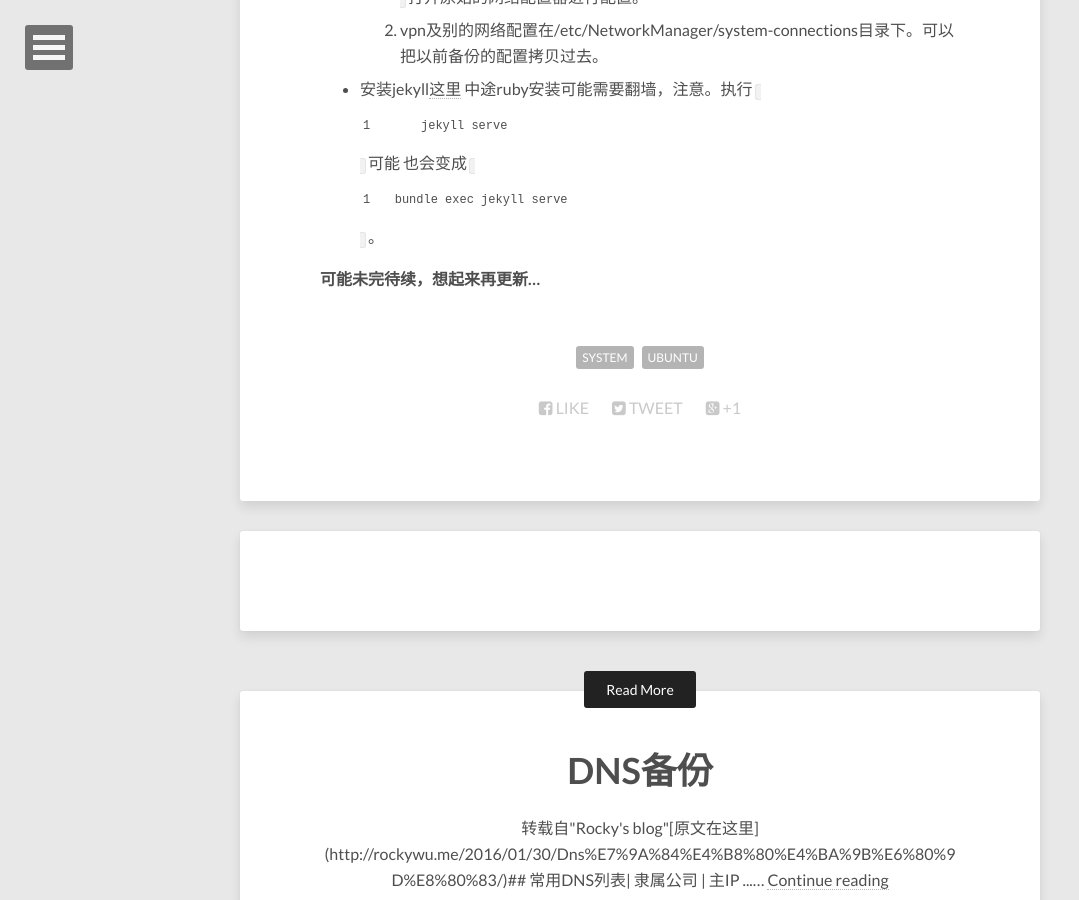
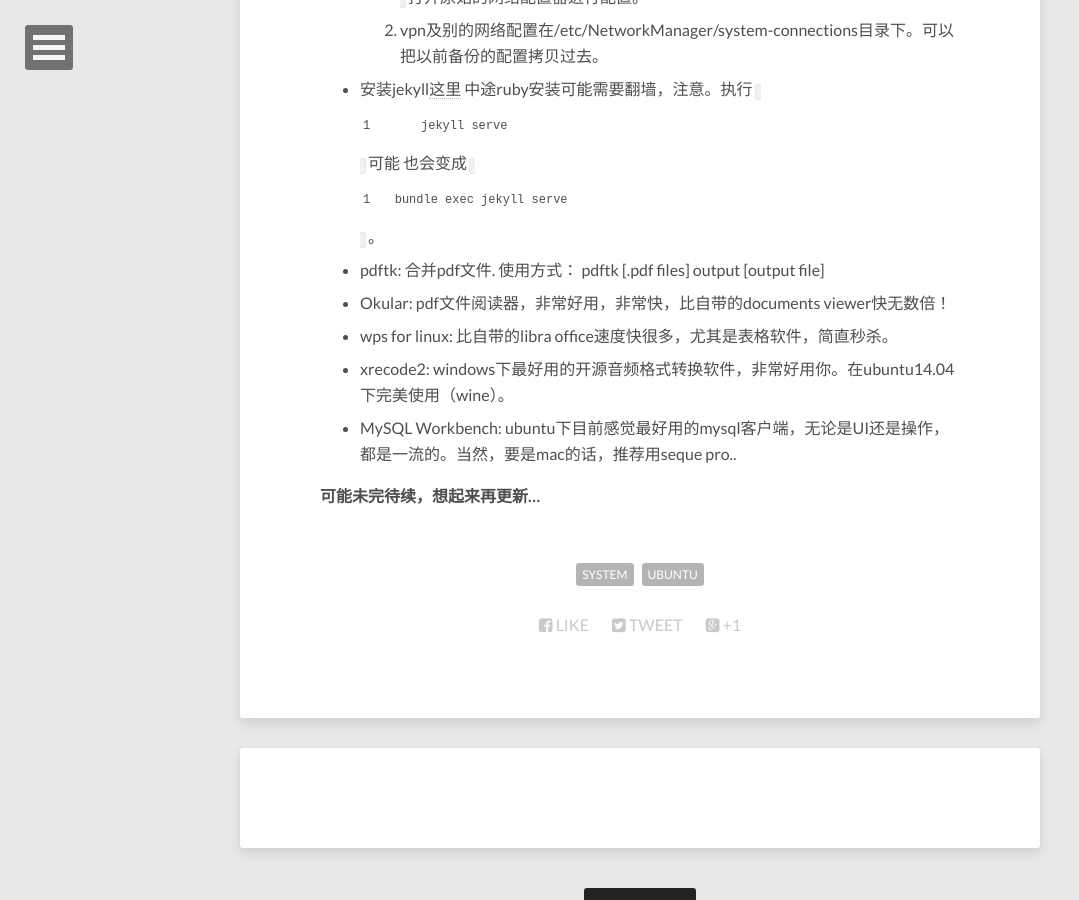
Before and after one commit to MarcoQin/MarcoQin.github.io, a Jekyll site: the page built from _posts/2015-11-18-config-my-own-ubuntu.md, in a window 1280 px wide and 900 px high, scrolled down 4859 px. Shown: the whole window, without its empty margins (0-1079 px from the left). Built offline with Jekyll 4.4.1, drawn with Linux system fonts in a browser that asks for light colours; nearby versions of some CDN libraries; comment, search, counter and statistics services are not loaded.

Commit message:
update softwares

```diff
--- a/_posts/2015-11-18-config-my-own-ubuntu.md
+++ b/_posts/2015-11-18-config-my-own-ubuntu.md
@@ -128,6 +128,11 @@ Vim自然使用自己修改过的[k-vim](https://github.com/MarcoQin/k-vim) 跟
     2. vpn及别的网络配置在/etc/NetworkManager/system-connections目录下。可以把以前备份的配置拷贝过去。
 - 安装jekyll[这里](http://jekyllrb.com/docs/installation/) 中途ruby安装可能需要翻墙，注意。执行`jekyll serve`可能
     也会变成`bundle exec jekyll serve`。
+- pdftk: 合并pdf文件. 使用方式： pdftk [.pdf files] output [output file]
+- Okular: pdf文件阅读器，非常好用，非常快，比自带的documents viewer快无数倍！
+- wps for linux: 比自带的libra office速度快很多，尤其是表格软件，简直秒杀。
+- xrecode2: windows下最好用的开源音频格式转换软件，非常好用你。在ubuntu14.04下完美使用（wine）。
+- MySQL Workbench: ubuntu下目前感觉最好用的mysql客户端，无论是UI还是操作，都是一流的。当然，要是mac的话，推荐用seque pro..
 
 
 **可能未完待续，想起来再更新...**
```
